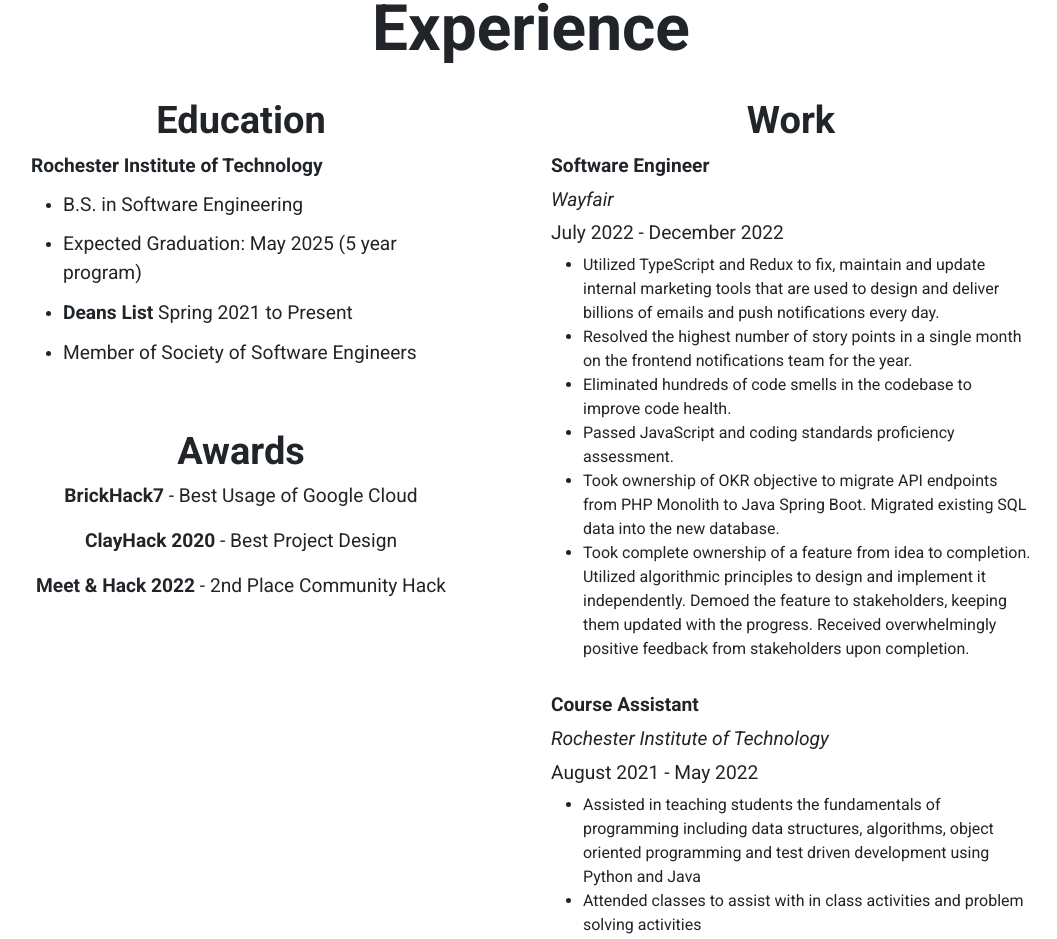
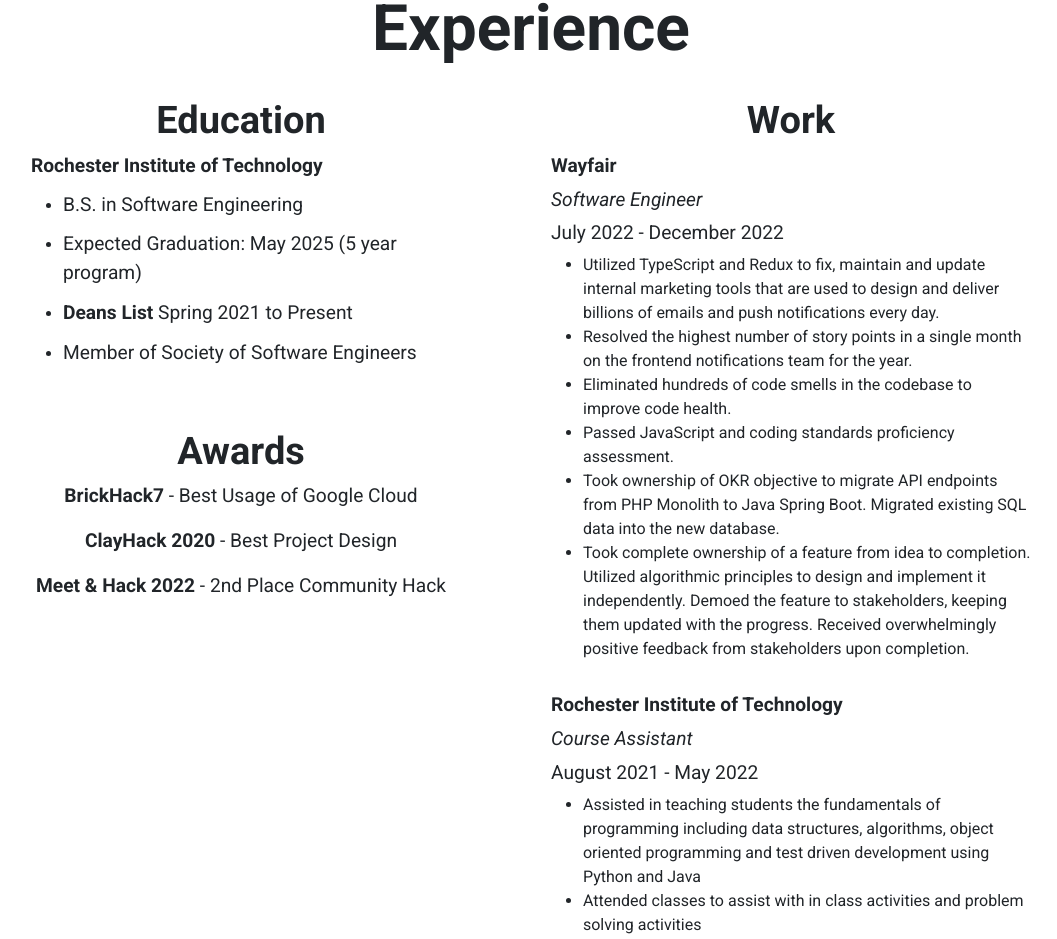
Before and after one commit to devkav/personalWebsite, a React (Create React App) app: page / in a window 1280 px wide. Shown: the part 1393-2332 px from the top of the page, without its empty margins (109-1166 px from the left). Built offline with nearby package versions, Linux system fonts and the light colour scheme.

Commit message:
Updated work layout

```diff
--- a/src/pages/Experience.jsx
+++ b/src/pages/Experience.jsx
@@ -20,8 +20,8 @@ const technologies = [
 
 const work = [
   {
+    company: 'Wayfair',
     title: 'Software Engineer',
-    company: 'Wayfair',
     dates: 'July 2022 - December 2022',
     descriptions: [
       `Utilized TypeScript and Redux to fix, maintain and update internal marketing tools that are used to design and deliver billions of emails and push notifications every day.`,
@@ -35,8 +35,8 @@ const work = [
     ],
   },
   {
+    company: 'Rochester Institute of Technology',
     title: 'Course Assistant',
-    company: 'Rochester Institute of Technology',
     dates: 'August 2021 - May 2022',
     descriptions: [
       `Assisted in teaching students the fundamentals of programming including data
@@ -85,10 +85,10 @@ function Experience(props) {
       elements.push(
         <div className='work-item'>
           <p>
-            <b>{current.title}</b>
+            <b>{current.company}</b>
           </p>
           <p>
-            <i>{current.company}</i>
+            <i>{current.title}</i>
           </p>
           <p>{current.dates}</p>
           <ul>{descriptions}</ul>
```
